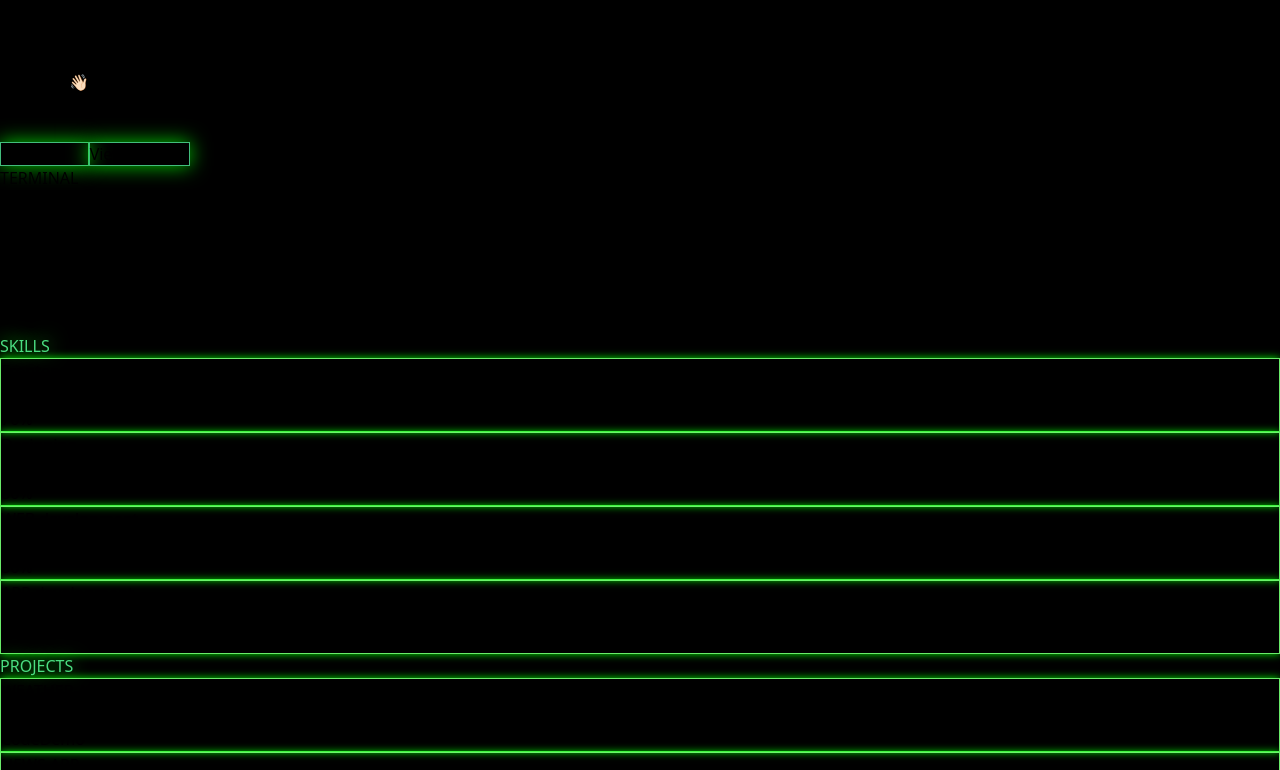
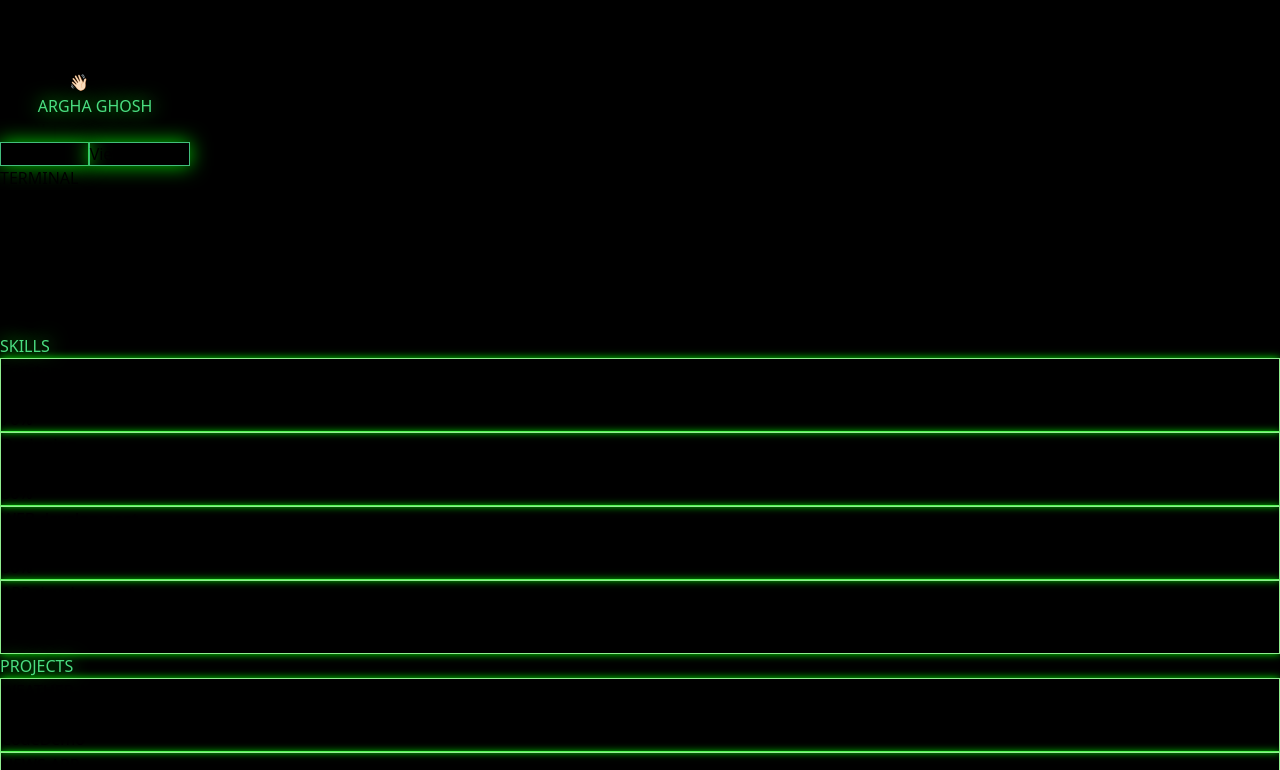
Before and after one commit to ArghaGhosh-01/Argha-Ghosh, a React (Vite) app: page / in a window 1280 px wide. Shown: the part 1330-2100 px from the top of the page. Built offline with nearby package versions, Linux system fonts and the light colour scheme.

Commit message:
Shadow added to name

```diff
--- a/src/components/uppersection.jsx
+++ b/src/components/uppersection.jsx
@@ -19,7 +19,7 @@
           </div>
           <div className="text-white font-light text-center">
             I am{" "}
-            <span className="text-green-500 ml-9 font-mono font-bold">
+            <span className="text-green-500 ml-9 font-mono font-bold heading">
               ARGHA GHOSH
             </span>{" "}
           </div>
--- a/src/index.css
+++ b/src/index.css
@@ -24,7 +24,7 @@
   transition-duration: 0.5s;
   box-shadow: 0 0 8px rgba(0, 255, 0, 0.921);
   cursor: pointer;
-  border: 1px solid rgba(116, 255, 116, 0.921)
+  border: 1px solid lightgreen
   /* transition-timing-function: ease-in-out; */
 }
 
```
